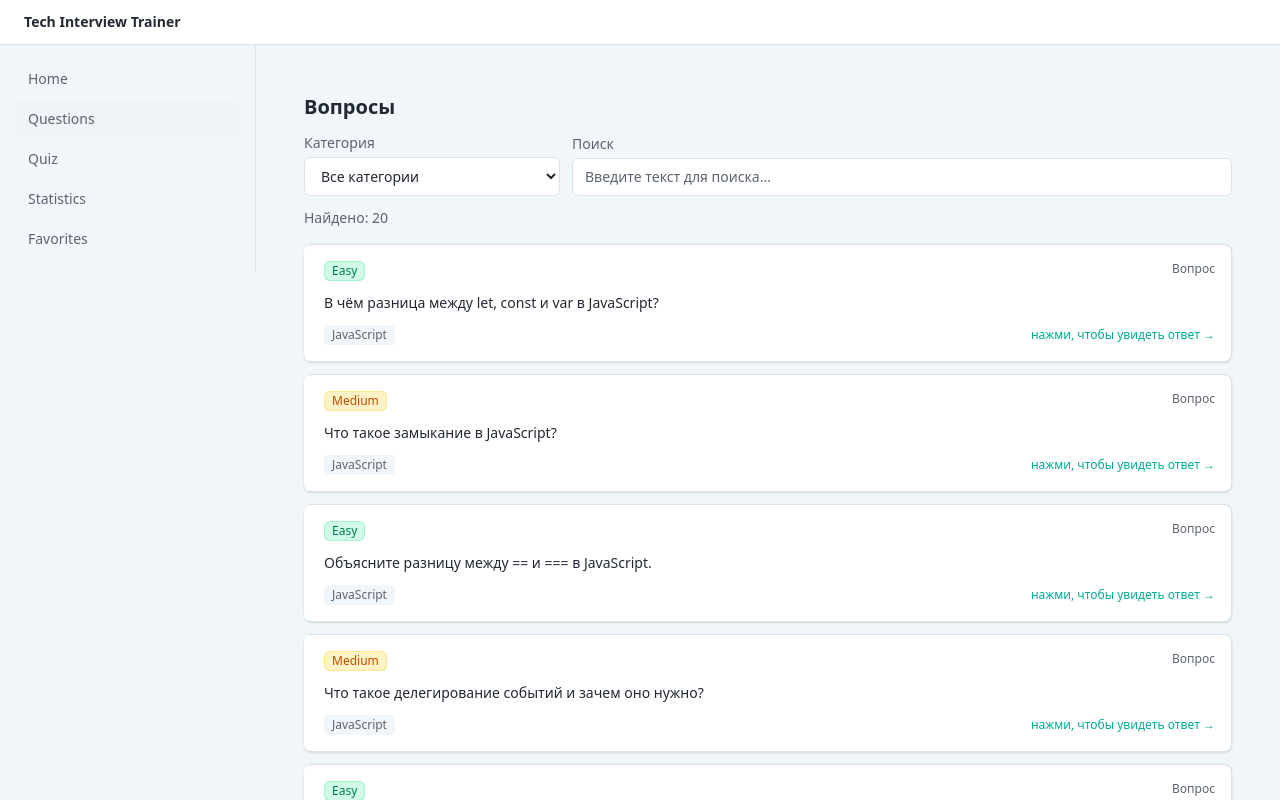
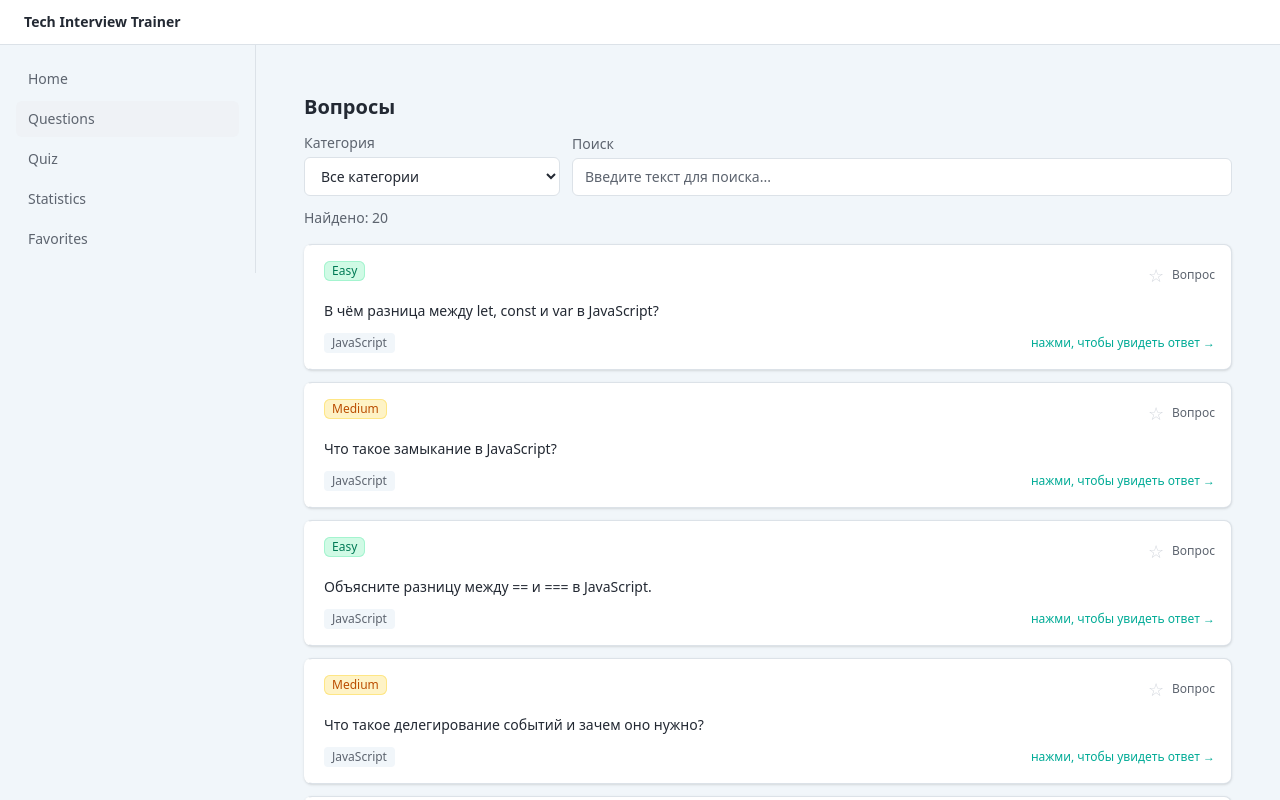
Before and after one commit to bukt0r/Final-Project-Tandem, a React (Vite) app in the folder app/: page /questions in a window 1280 px wide. Shown: the top 800 px of the page. Built offline with nearby package versions, Linux system fonts and the light colour scheme.

Commit message:
feat: add favorite toggle with localStorage persistence

```diff
--- a/app/src/pages/QuestionsPage.tsx
+++ b/app/src/pages/QuestionsPage.tsx
@@ -8,13 +8,16 @@ import { useDebounce, loadFromStorage, saveToStorage } from '../shared'
 const ALL_CATEGORIES = ''
 const SEARCH_DEBOUNCE_MS = 300
 const STORAGE_KEY_STATUS = 'knowledge-status'
+const STORAGE_KEY_FAVORITES = 'favorites'
 
 type StatusMap = Record<string, KnowledgeStatus>
+type FavoritesSet = string[]
 
 const QuestionsPage: FC = () => {
   const [selectedCategory, setSelectedCategory] = useState(ALL_CATEGORIES)
   const [searchInput, setSearchInput] = useState('')
   const [statusMap, setStatusMap] = useState<StatusMap>(() => loadFromStorage<StatusMap>(STORAGE_KEY_STATUS, {}))
+  const [favorites, setFavorites] = useState<FavoritesSet>(() => loadFromStorage<FavoritesSet>(STORAGE_KEY_FAVORITES, []))
   const debouncedSearch = useDebounce(searchInput, SEARCH_DEBOUNCE_MS)
 
   const categories = useMemo(() => getCategories(), [])
@@ -42,6 +45,16 @@ const QuestionsPage: FC = () => {
     setStatusMap((prev) => {
       const next = { ...prev, [questionId]: status }
       saveToStorage(STORAGE_KEY_STATUS, next)
+      return next
+    })
+  }, [])
+
+  const handleFavoriteToggle = useCallback((questionId: string): void => {
+    setFavorites((prev) => {
+      const next = prev.includes(questionId)
+        ? prev.filter((id) => id !== questionId)
+        : [...prev, questionId]
+      saveToStorage(STORAGE_KEY_FAVORITES, next)
       return next
     })
   }, [])
@@ -97,6 +110,8 @@ const QuestionsPage: FC = () => {
                 question={q}
                 knowledgeStatus={statusMap[q.id] ?? 'none'}
                 onStatusChange={handleStatusChange}
+                isFavorite={favorites.includes(q.id)}
+                onFavoriteToggle={handleFavoriteToggle}
               />
             </li>
           ))}
--- a/app/src/ui/QuestionCard.tsx
+++ b/app/src/ui/QuestionCard.tsx
@@ -7,6 +7,8 @@ export interface QuestionCardProps {
   readonly question: Question
   readonly knowledgeStatus?: KnowledgeStatus
   readonly onStatusChange?: (questionId: string, status: KnowledgeStatus) => void
+  readonly isFavorite?: boolean
+  readonly onFavoriteToggle?: (questionId: string) => void
 }
 
 const borderByStatus: Record<KnowledgeStatus, string> = {
@@ -25,6 +27,8 @@ export const QuestionCard: FC<QuestionCardProps> = ({
   question,
   knowledgeStatus = 'none',
   onStatusChange,
+  isFavorite = false,
+  onFavoriteToggle,
 }) => {
   const [isFlipped, setIsFlipped] = useState(false)
 
@@ -41,6 +45,11 @@ export const QuestionCard: FC<QuestionCardProps> = ({
     e.stopPropagation()
     onStatusChange?.(question.id, knowledgeStatus === 'unknown' ? 'none' : 'unknown')
   }, [question.id, knowledgeStatus, onStatusChange])
+
+  const handleFavorite = useCallback((e: MouseEvent<HTMLButtonElement>): void => {
+    e.stopPropagation()
+    onFavoriteToggle?.(question.id)
+  }, [question.id, onFavoriteToggle])
 
   const badge = statusBadge[knowledgeStatus]
 
@@ -67,9 +76,19 @@ export const QuestionCard: FC<QuestionCardProps> = ({
             </span>
           )}
         </div>
-        <span className="text-xs text-app-text-muted">
-          {isFlipped ? 'Ответ' : 'Вопрос'}
-        </span>
+        <div className="flex items-center gap-2">
+          <button
+            type="button"
+            onClick={handleFavorite}
+            className={`text-lg transition ${isFavorite ? 'text-amber-400' : 'text-gray-300 hover:text-amber-300'}`}
+            aria-label={isFavorite ? 'Убрать из избранного' : 'Добавить в избранное'}
+          >
+            {isFavorite ? '\u2605' : '\u2606'}
+          </button>
+          <span className="text-xs text-app-text-muted">
+            {isFlipped ? 'Ответ' : 'Вопрос'}
+          </span>
+        </div>
       </div>
 
       <div className="mt-3 text-sm text-app-text">
@@ -81,7 +100,7 @@ export const QuestionCard: FC<QuestionCardProps> = ({
           {question.category}
         </span>
         <span className="text-xs text-app-accent">
-          {isFlipped ? '← нажми, чтобы вернуться' : 'нажми, чтобы увидеть ответ →'}
+          {isFlipped ? '\u2190 нажми, чтобы вернуться' : 'нажми, чтобы увидеть ответ \u2192'}
         </span>
       </div>
 
```
